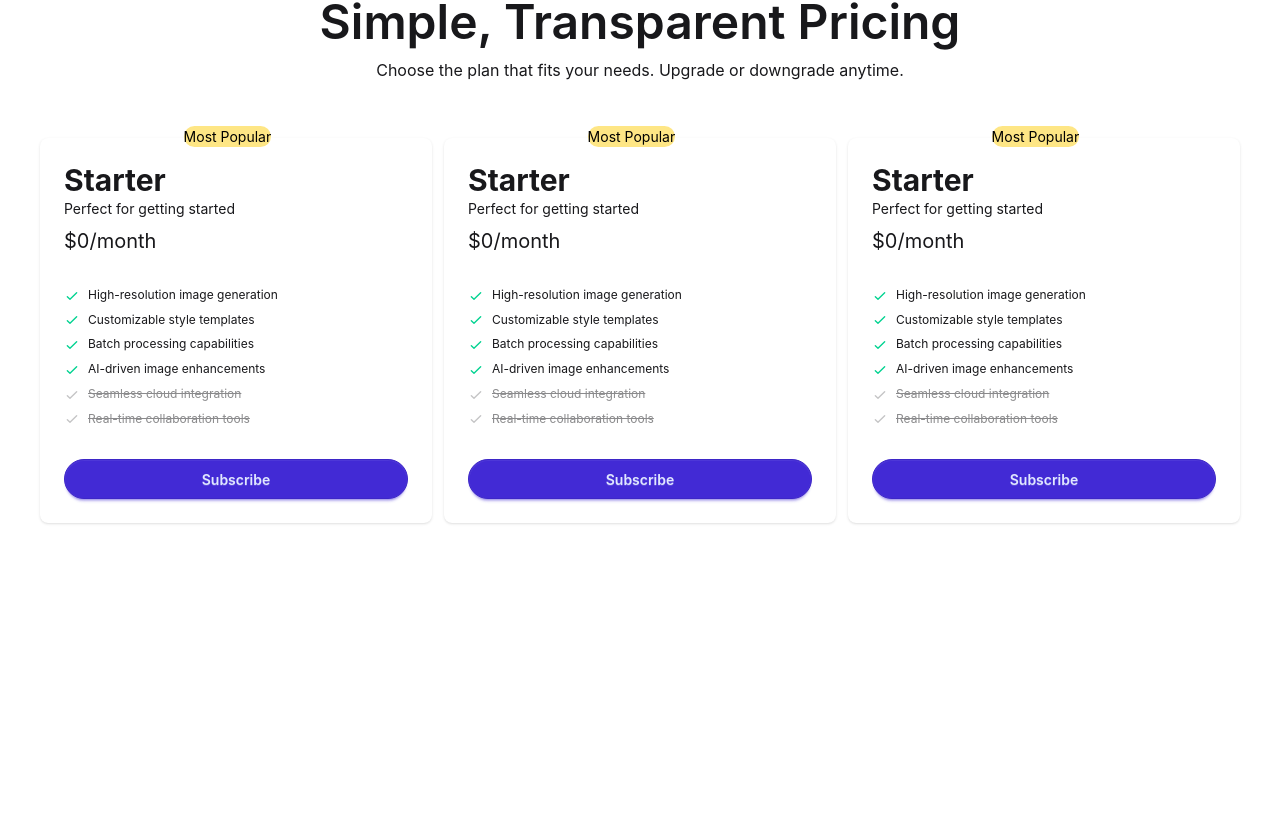
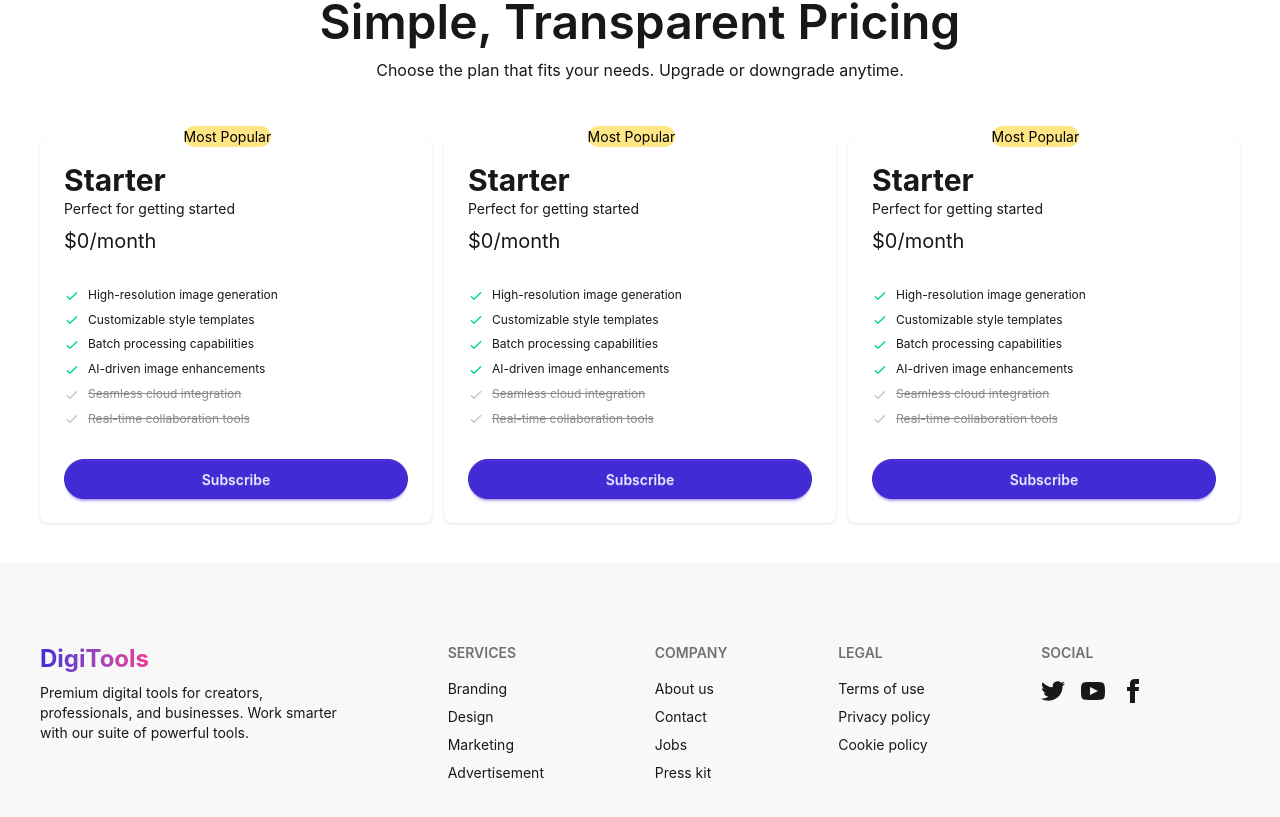
Before and after one commit to Arafathosen2001/digiTools-Platform, a React (Vite) app: page / in a window 1280 px wide. Shown: the part 3063-3880 px from the top of the page. Before the commit the page ends 3626 px from the top, so only its background shows below. Built offline with nearby package versions, Linux system fonts and the light colour scheme.

Commit message:
add  Footer section || 2026-03-31 12:22 AM

```diff
--- a/src/App.jsx
+++ b/src/App.jsx
@@ -12,6 +12,7 @@
 import Heading1 from './Component/Hadding/Heading1'
 import Headding3 from './Component/Hadding/Headding3'
 import SimplePricing from './Component/SimplePricing/SimplePricing'
+import Footer from './Component/Footer/Footer'
 
 const DataPromis = async () => {
   const res = await fetch("/CardData.json");
@@ -35,6 +36,8 @@
       <Steps></Steps>
       <Headding3></Headding3>
       <SimplePricing></SimplePricing>
+      <Footer></Footer>
+
     </>
   )
 }
--- /dev/null
+++ b/src/Component/Footer/Footer.jsx
@@ -0,0 +1,76 @@
+import React from 'react';
+
+const Footer = () => {
+    return (
+        <div className='bg-base-200 py-20'>
+            <footer className=" container footer sm:footer-horizontal  text-base-content">
+                <aside>
+                    <a className="text-2xl font-bold bg-linear-to-r from-primary to-secondary bg-clip-text text-transparent">
+                        DigiTools
+                    </a>
+                    <p>Premium digital tools for creators,<br /> professionals, and businesses. Work smarter <br /> with our suite of powerful tools.</p>
+                </aside>
+                <nav>
+                    <h6 className="footer-title">Services</h6>
+                    <a className="link link-hover">Branding</a>
+                    <a className="link link-hover">Design</a>
+                    <a className="link link-hover">Marketing</a>
+                    <a className="link link-hover">Advertisement</a>
+                </nav>
+                <nav>
+                    <h6 className="footer-title">Company</h6>
+                    <a className="link link-hover">About us</a>
+                    <a className="link link-hover">Contact</a>
+                    <a className="link link-hover">Jobs</a>
+                    <a className="link link-hover">Press kit</a>
+                </nav>
+                <nav>
+                    <h6 className="footer-title">Legal</h6>
+                    <a className="link link-hover">Terms of use</a>
+                    <a className="link link-hover">Privacy policy</a>
+                    <a className="link link-hover">Cookie policy</a>
+                </nav>
+                <nav>
+                    <h6 className="footer-title">Social</h6>
+                    <div className="grid grid-flow-col gap-4">
+                        <a>
+                            <svg
+                                xmlns="http://www.w3.org/2000/svg"
+                                width="24"
+                                height="24"
+                                viewBox="0 0 24 24"
+                                className="fill-current">
+                                <path
+                                    d="M24 4.557c-.883.392-1.832.656-2.828.775 1.017-.609 1.798-1.574 2.165-2.724-.951.564-2.005.974-3.127 1.195-.897-.957-2.178-1.555-3.594-1.555-3.179 0-5.515 2.966-4.797 6.045-4.091-.205-7.719-2.165-10.148-5.144-1.29 2.213-.669 5.108 1.523 6.574-.806-.026-1.566-.247-2.229-.616-.054 2.281 1.581 4.415 3.949 4.89-.693.188-1.452.232-2.224.084.626 1.956 2.444 3.379 4.6 3.419-2.07 1.623-4.678 2.348-7.29 2.04 2.179 1.397 4.768 2.212 7.548 2.212 9.142 0 14.307-7.721 13.995-14.646.962-.695 1.797-1.562 2.457-2.549z"></path>
+                            </svg>
+                        </a>
+                        <a>
+                            <svg
+                                xmlns="http://www.w3.org/2000/svg"
+                                width="24"
+                                height="24"
+                                viewBox="0 0 24 24"
+                                className="fill-current">
+                                <path
+                                    d="M19.615 3.184c-3.604-.246-11.631-.245-15.23 0-3.897.266-4.356 2.62-4.385 8.816.029 6.185.484 8.549 4.385 8.816 3.6.245 11.626.246 15.23 0 3.897-.266 4.356-2.62 4.385-8.816-.029-6.185-.484-8.549-4.385-8.816zm-10.615 12.816v-8l8 3.993-8 4.007z"></path>
+                            </svg>
+                        </a>
+                        <a>
+                            <svg
+                                xmlns="http://www.w3.org/2000/svg"
+                                width="24"
+                                height="24"
+                                viewBox="0 0 24 24"
+                                className="fill-current">
+                                <path
+                                    d="M9 8h-3v4h3v12h5v-12h3.642l.358-4h-4v-1.667c0-.955.192-1.333 1.115-1.333h2.885v-5h-3.808c-3.596 0-5.192 1.583-5.192 4.615v3.385z"></path>
+                            </svg>
+                        </a>
+                    </div>
+                </nav>
+            </footer>
+        </div>
+    );
+};
+
+export default Footer;
```
